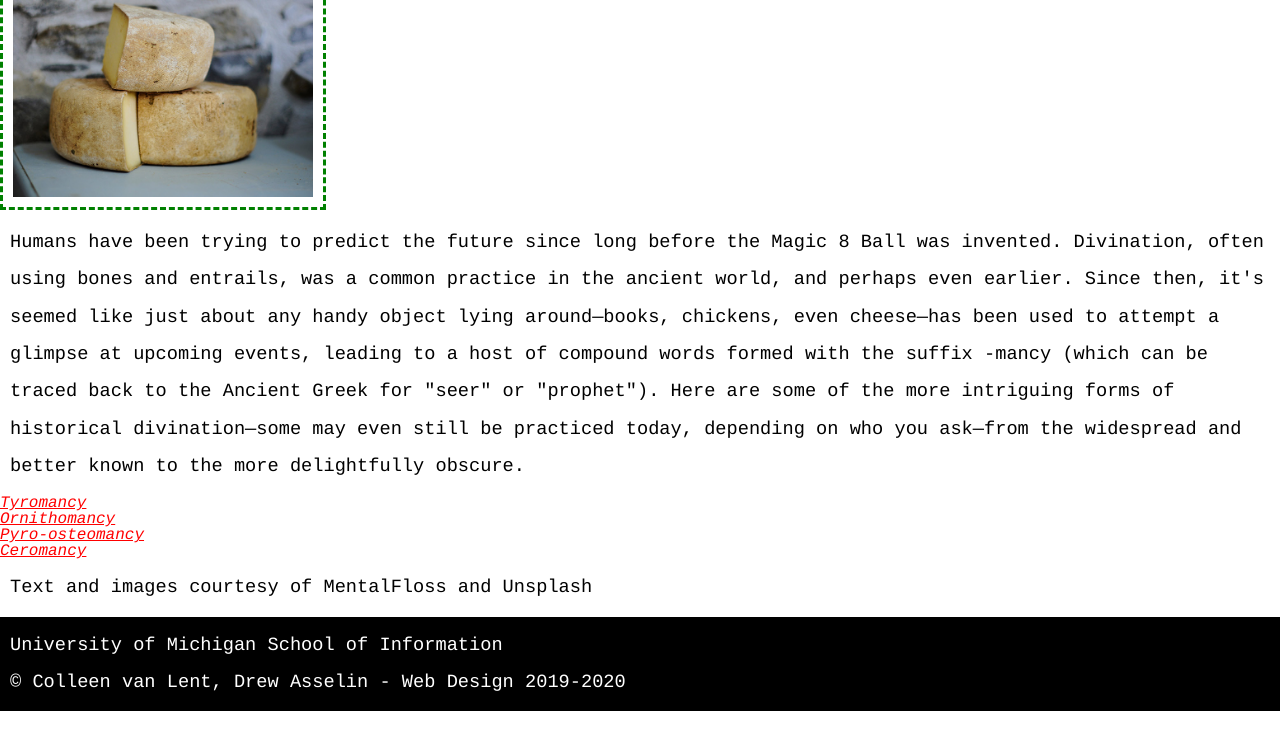
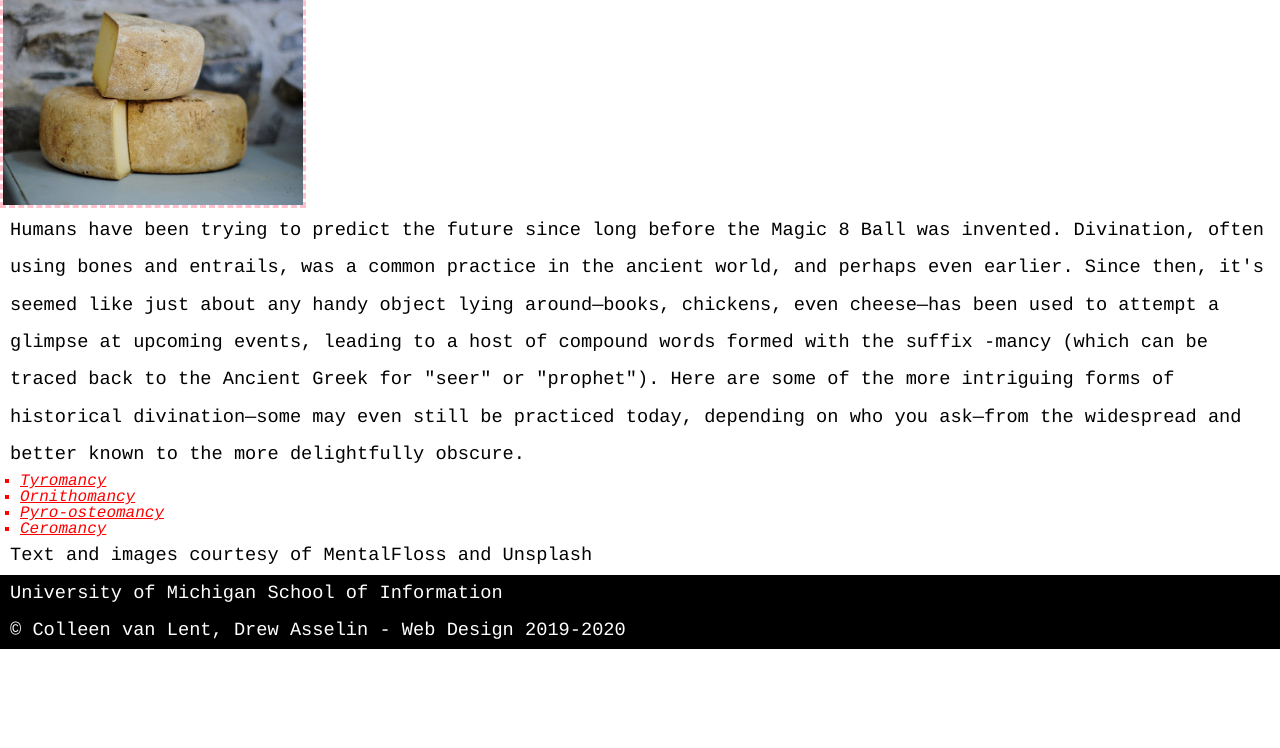
Before and after one commit to hujingc/discussions, a plain HTML site: page debugging/index.html in a window 1280 px wide. Shown: the part 52-800 px from the top of the page. Drawn offline with Linux system fonts and the light colour scheme.

Commit message:
downloaded and debugged new files

```diff
--- a/debugging/css/style.css
+++ b/debugging/css/style.css
@@ -2,10 +2,11 @@ body{
   /* make all text courier, set margin and padding to 0 */
   font-family: Courier, monospace;
   margin: 0;
-  padding: 0;
+  padding: 0px;
 }
 h1{
   /* make your headers #128ded color and bold */
+  font-size: 34px;
   color: #128ded;
   font-weight: bold;
 }
@@ -13,7 +14,7 @@ p{
   /* make your paragraphs 14pt, double-spaced and 10px of padding on the left and right */
   font-size: 14pt;
   line-height: 2;
-  padding: 10px 10px;
+  padding: 0px 10px 0px 10px;
 }
 a{
   /* make your links red, italics, and underlined */
@@ -30,13 +31,13 @@ ul{
   /* make bullet points red squares */
   list-style: square;
   color: red;
+  padding-left: 20px;
 }
 img{
   /* make the image 300px wide and 220px high, 10px of padding, and a 3px dashed border in the color of your choice */
   width: 300px;
   height: 220px;
-  padding: 10px;
-  border: dashed 3px green;
+  border: 3px dashed pink;
 }
 
 footer{
--- a/debugging/index.html
+++ b/debugging/index.html
@@ -1,25 +1,17 @@
+
 <!DOCTYPE html>
 <html lang="en" dir="ltr">
-
   <head>
     <meta charset="utf-8">
     <title>4 Historical Divination Methods for Predicting the Future</title>
     <link rel="stylesheet" href="css/html5_reset.css">
     <link rel="stylesheet" href="css/style.css">
-
   </head>
-
   <body>
     <h1>4 Historical Divination Methods for Predicting the Future</h1>
-    <img src="images/tyromancy.JPG" alt="cheese which represents tyromancy">
+    <img src = "images/tyromancy.JPG" alt ="cheese aka tyromancy">
 
-    <p>Humans have been trying to predict the future since long before the Magic 8 Ball was invented. Divination, often
-      using bones and entrails, was a common practice in the ancient world, and perhaps even earlier. Since then, it's
-      seemed like just about any handy object lying around—books, chickens, even cheese—has been used to attempt a
-      glimpse at upcoming events, leading to a host of compound words formed with the suffix -mancy (which can be traced
-      back to the Ancient Greek for "seer" or "prophet"). Here are some of the more intriguing forms of historical
-      divination—some may even still be practiced today, depending on who you ask—from the widespread and better known
-      to the more delightfully obscure.</p>
+      <p>Humans have been trying to predict the future since long before the Magic 8 Ball was invented. Divination, often using bones and entrails, was a common practice in the ancient world, and perhaps even earlier. Since then, it's seemed like just about any handy object lying around—books, chickens, even cheese—has been used to attempt a glimpse at upcoming events, leading to a host of compound words formed with the suffix -mancy (which can be traced back to the Ancient Greek for "seer" or "prophet"). Here are some of the more intriguing forms of historical divination—some may even still be practiced today, depending on who you ask—from the widespread and better known to the more delightfully obscure.</p>
 
       <ul>
         <li><a href="tyromancy.html">Tyromancy</a></li>
@@ -30,9 +22,8 @@
 
       <p>Text and images courtesy of MentalFloss and Unsplash</p>
       <footer>
-      <p>University of Michigan School of Information <br />
+        <p>University of Michigan School of Information <br/>
           &copy; Colleen van Lent, Drew Asselin - Web Design 2019-2020</p>
       </footer>
   </body>
-
 </html>
```
Lines whose indentation alone changed are shown as unchanged.
